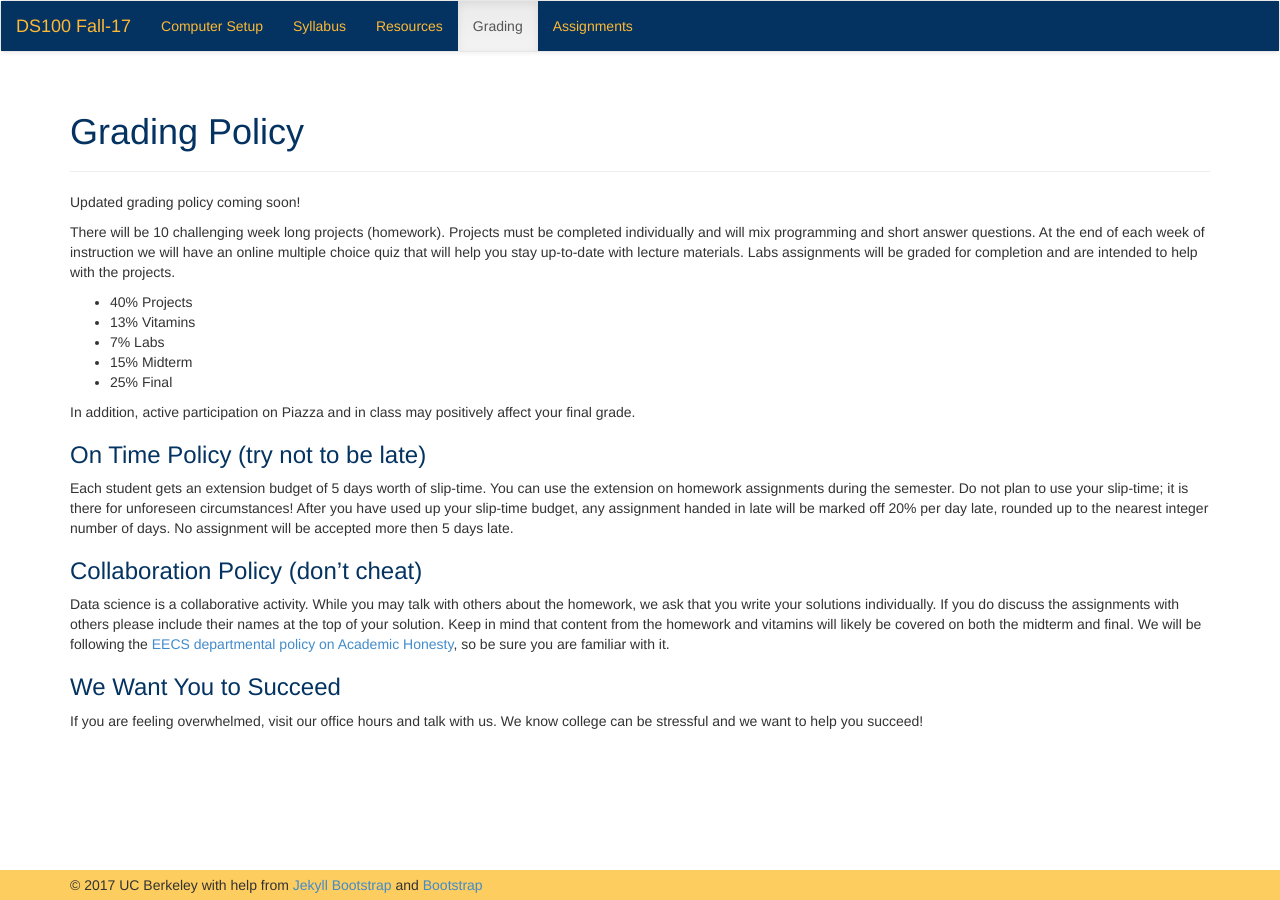
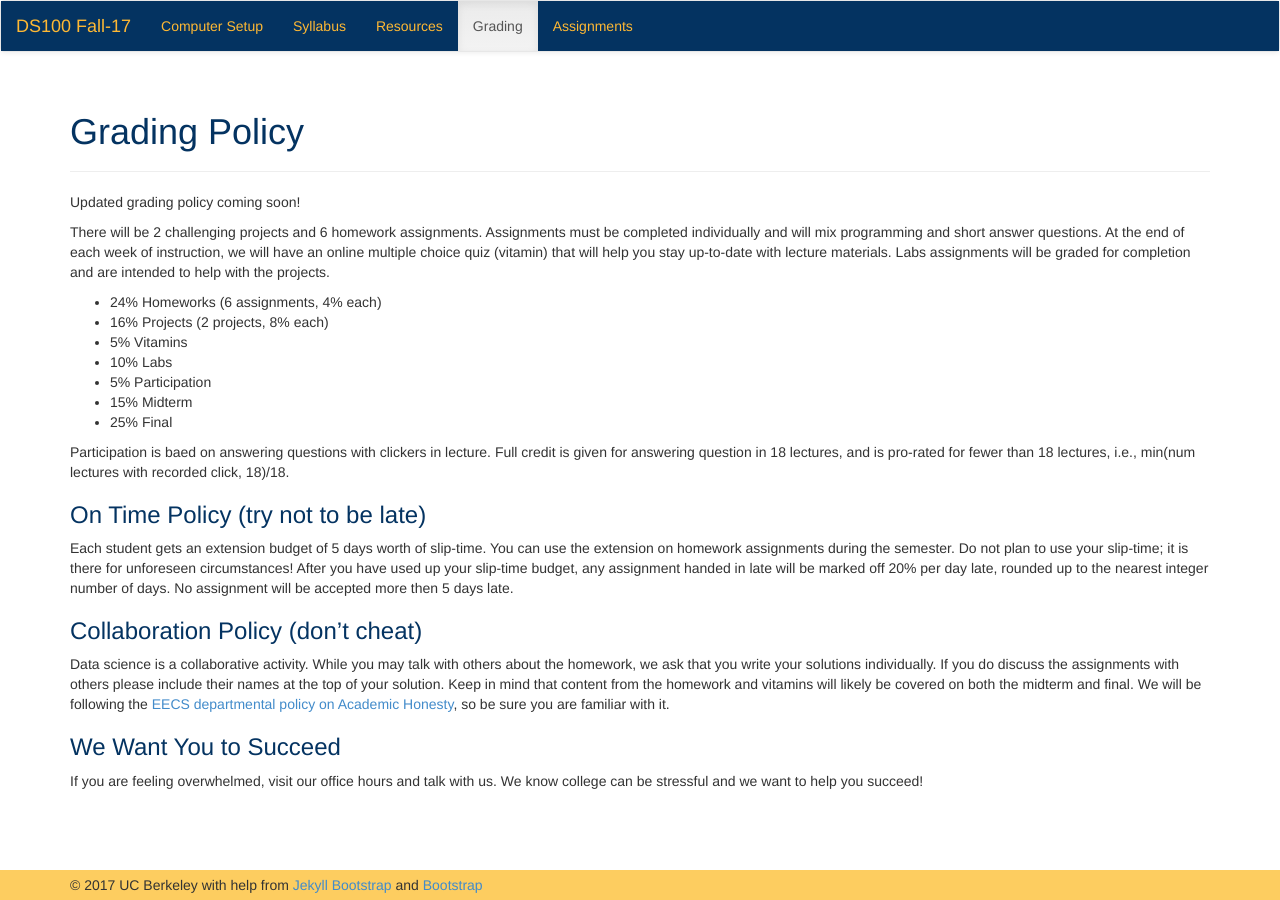
Before and after one commit to DS-100/fa17, a Jekyll site: the page built from grading.md, in a window 1280 px wide. Built offline with Jekyll 4.4.1, drawn with Linux system fonts in a browser that asks for light colours; nearby versions of some CDN libraries.

Commit message:
Update grading.md

```diff
--- a/grading.md
+++ b/grading.md
@@ -10,15 +10,17 @@ order: 4
 
 Updated grading policy coming soon!
 
-There will be 10 challenging week long projects (homework).  Projects must be completed individually and will mix programming and short answer questions.  At the end of each week of instruction we will have an online multiple choice quiz that will help you stay up-to-date with lecture materials. Labs assignments will be graded for completion and are intended to help with the projects.
+There will be 2 challenging projects and 6 homework assignments.  Assignments must be completed individually and will mix programming and short answer questions.  At the end of each week of instruction, we will have an online multiple choice quiz (vitamin) that will help you stay up-to-date with lecture materials. Labs assignments will be graded for completion and are intended to help with the projects.
 
-* 40% Projects
-* 13% Vitamins
-* 7% Labs
+* 24% Homeworks (6 assignments, 4% each)
+* 16% Projects (2 projects, 8% each)
+* 5% Vitamins
+* 10% Labs
+* 5% Participation
 * 15% Midterm
 * 25% Final
 
-In addition, active participation on Piazza and in class may positively affect your final grade.
+Participation is baed on answering questions with clickers in lecture.  Full credit is given for answering question in 18 lectures, and is pro-rated for fewer than 18 lectures, i.e., min(num lectures with recorded click, 18)/18.
 
 ### On Time Policy (try not to be late)
 
```
